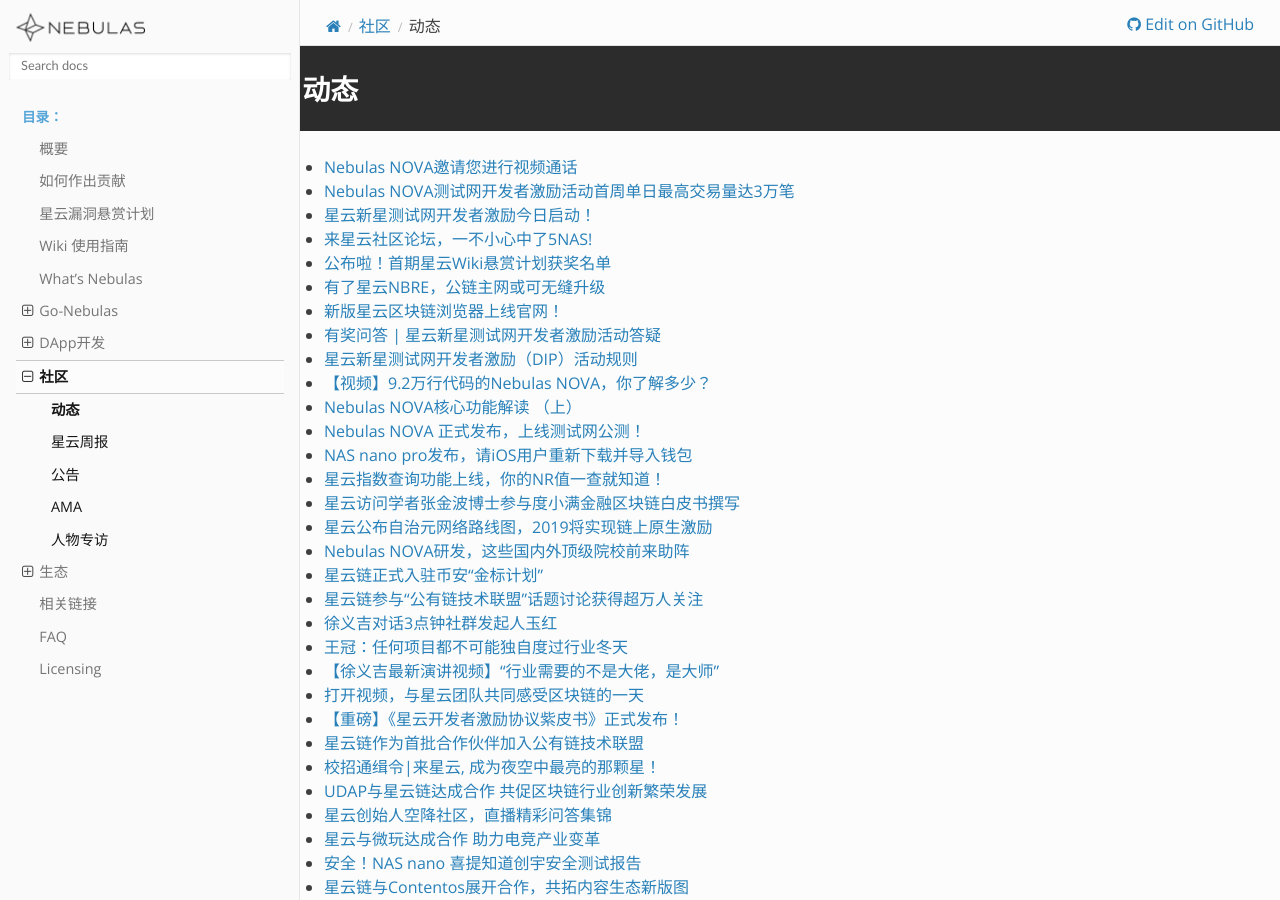
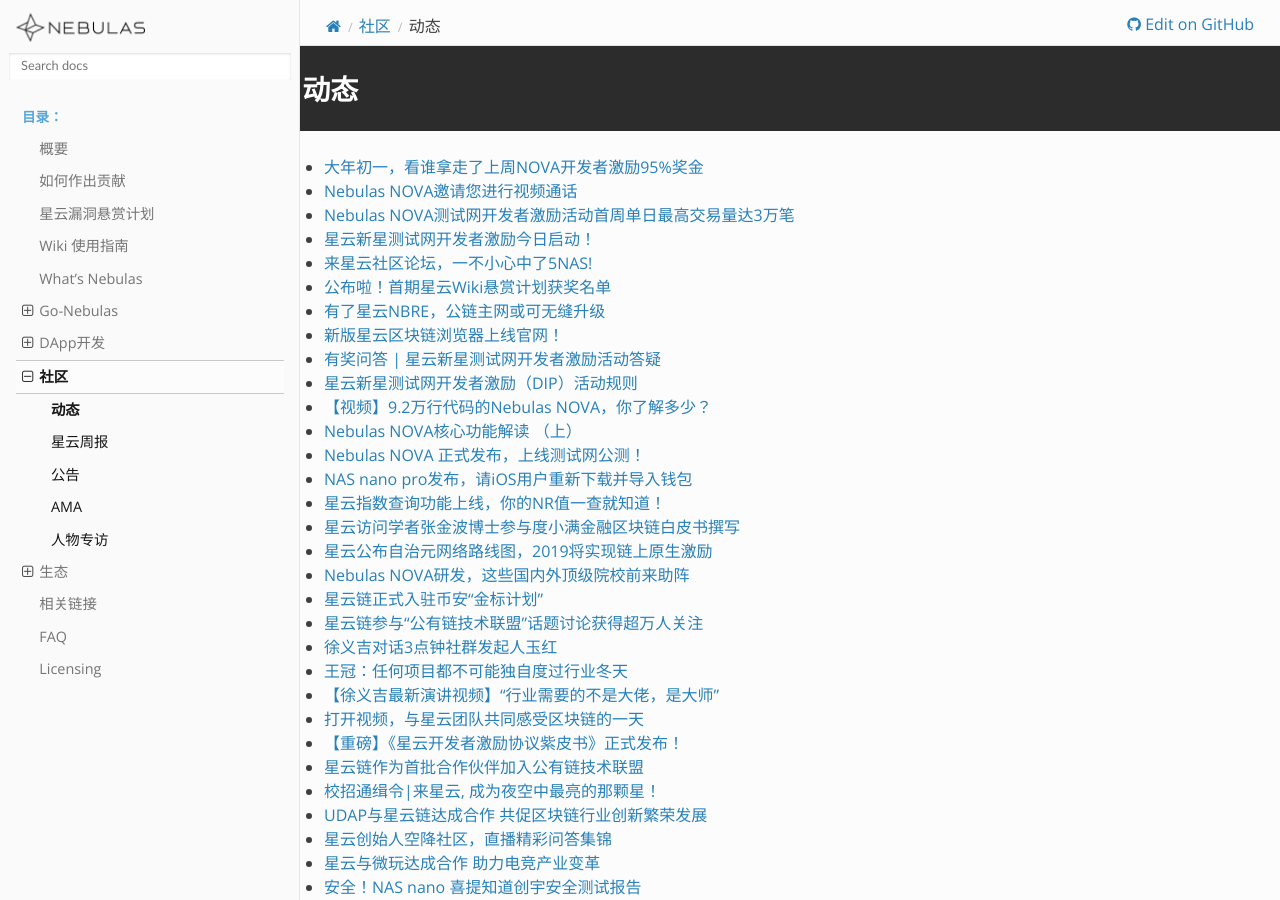
Before and after one commit to nebulasio/nebdocs, a Sphinx documentation site: the page built from docs/community/events.md, in a window 1280 px wide and 900 px high. Built offline with Sphinx 7.4.7 and the Read the Docs theme 2.0.0, drawn with Linux system fonts in a browser that asks for light colours; pages that are not in the unit, such as notebooks, are missing from menus.

Commit message:
Update events.md

```diff
--- a/docs/community/events.md
+++ b/docs/community/events.md
@@ -1,4 +1,5 @@
 # 动态
+- [大年初一，看谁拿走了上周NOVA开发者激励95%奖金](https://blog.nebulas.io/2019/02/06/on-new-years-day-see-who-took-the-95-bonus-from-nebulas-nova-testnet-developers-last-week/)
 - [Nebulas NOVA邀请您进行视频通话](https://blog.nebulas.io/2019/01/30/nebulas-nova-invites-you-to-make-a-video-call/)
 - [Nebulas NOVA测试网开发者激励活动首周单日最高交易量达3万笔](https://blog.nebulas.io/2019/01/29/week-1-winners-of-nebulas-nova-testnet-developer-incentive-program/)
 - [星云新星测试网开发者激励今日启动！](https://blog.nebulas.io/2019/01/21/nebuals-testnet-developer-incentive-program-launches-today/)
```
